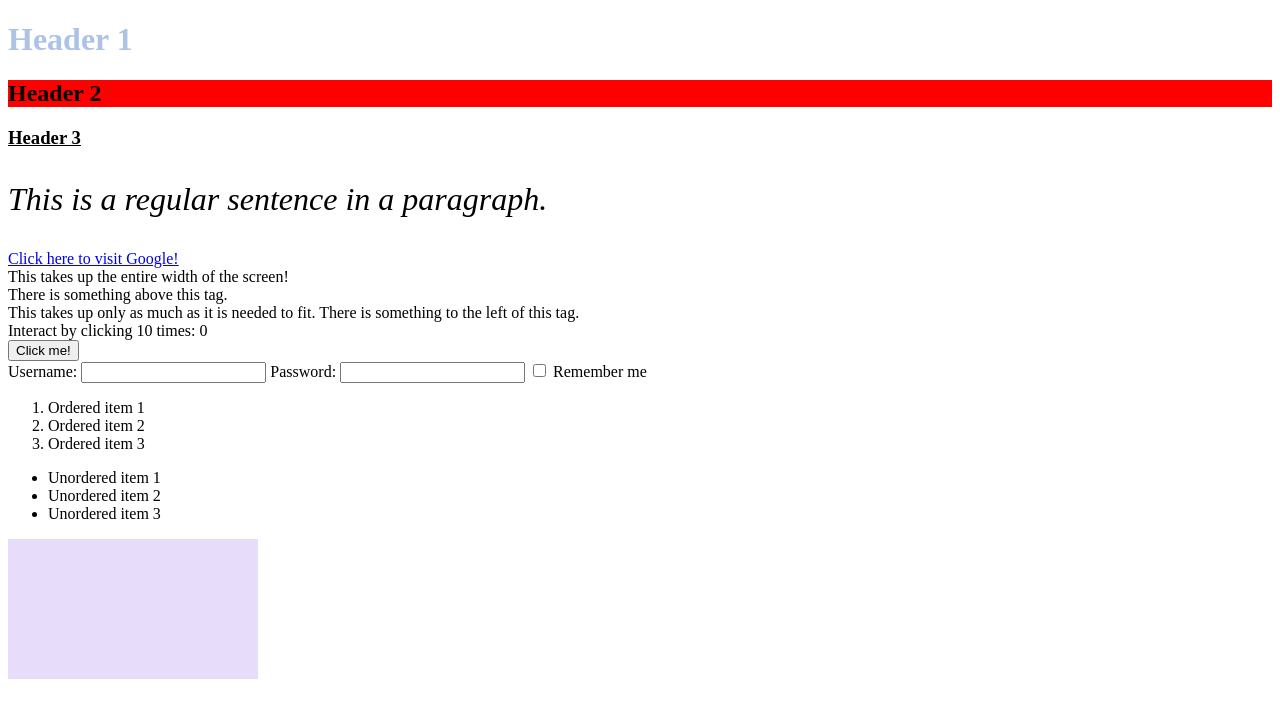
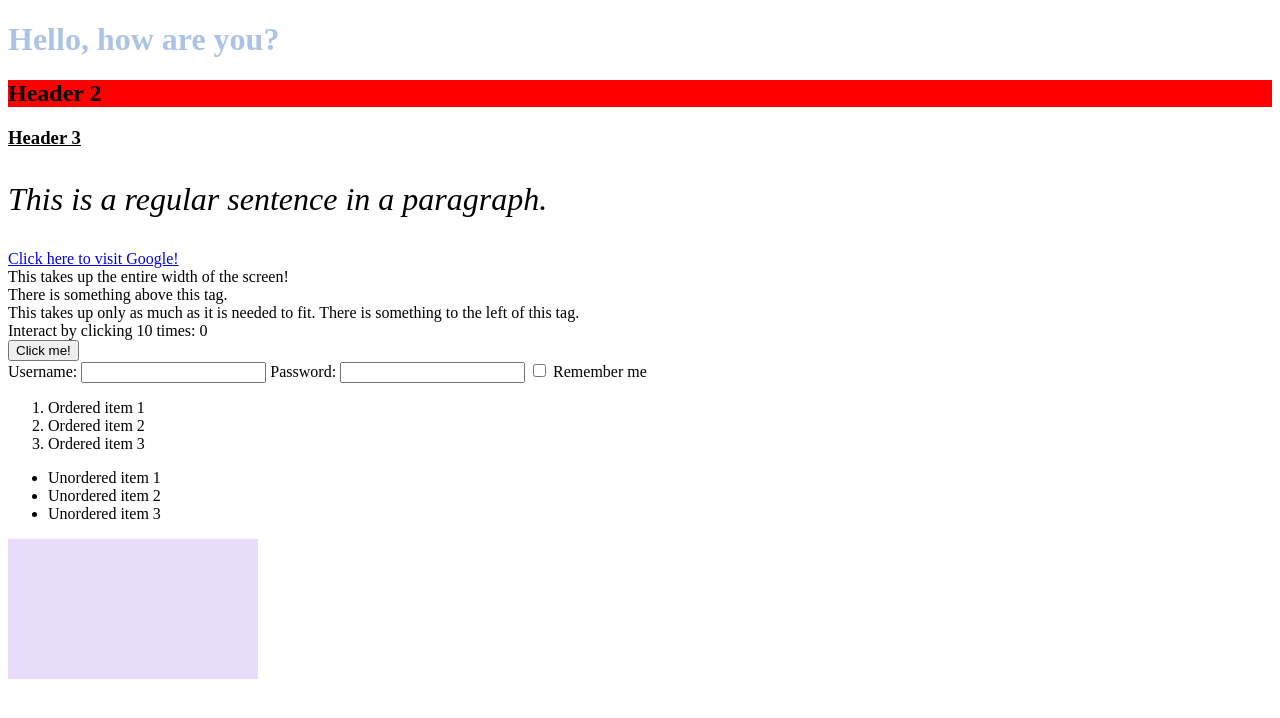
Before and after one commit to dalva304/projects-304, a plain HTML site: page index.html in a window 1280 px wide. Drawn offline with Linux system fonts and the light colour scheme.

```diff
--- a/index.html
+++ b/index.html
@@ -9,7 +9,7 @@
 
     <body>
 
-        <h1 style="color:rgb(173, 195, 230);">Header 1</h1>
+        <h1 style="color:rgb(173, 195, 230);">Hello, how are you?</h1>
 
         <h2>Header 2</h2>
 
```
